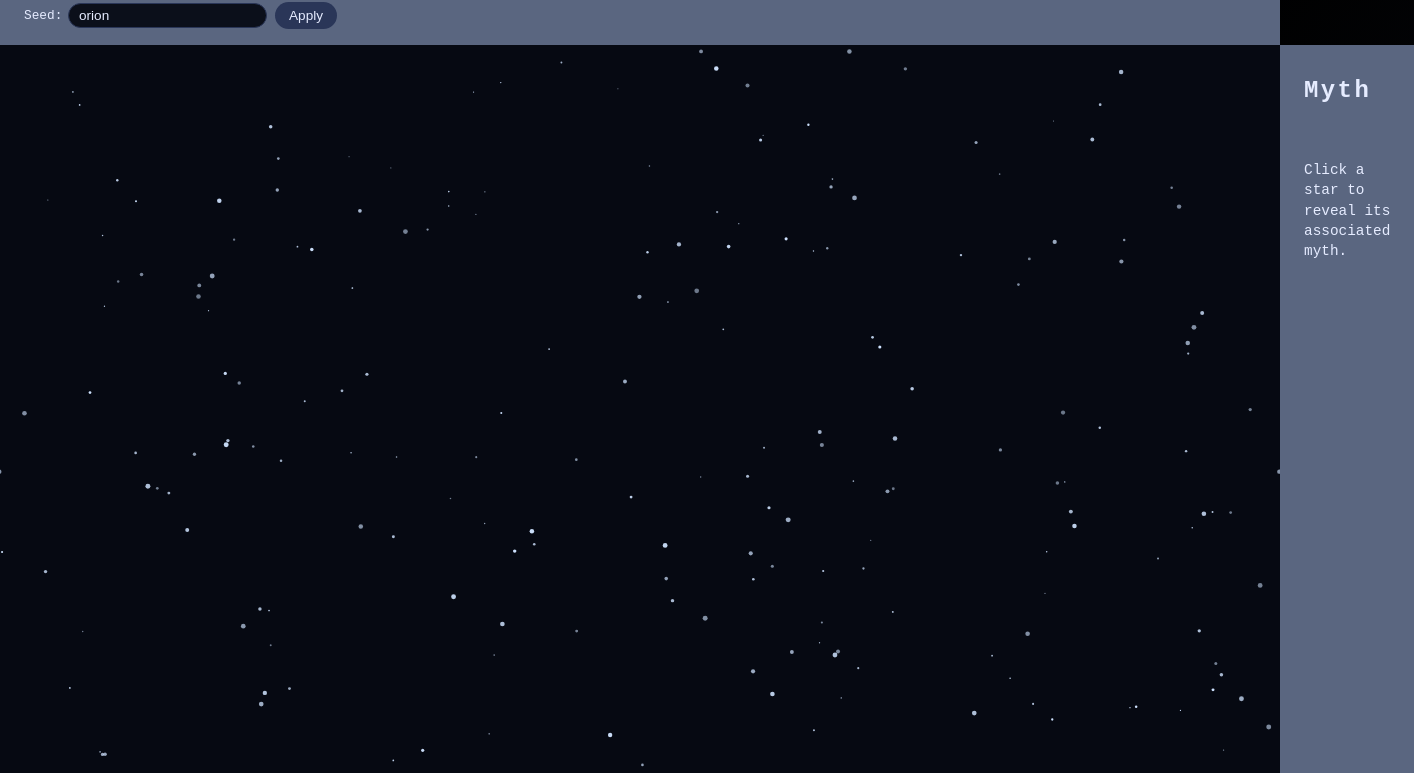
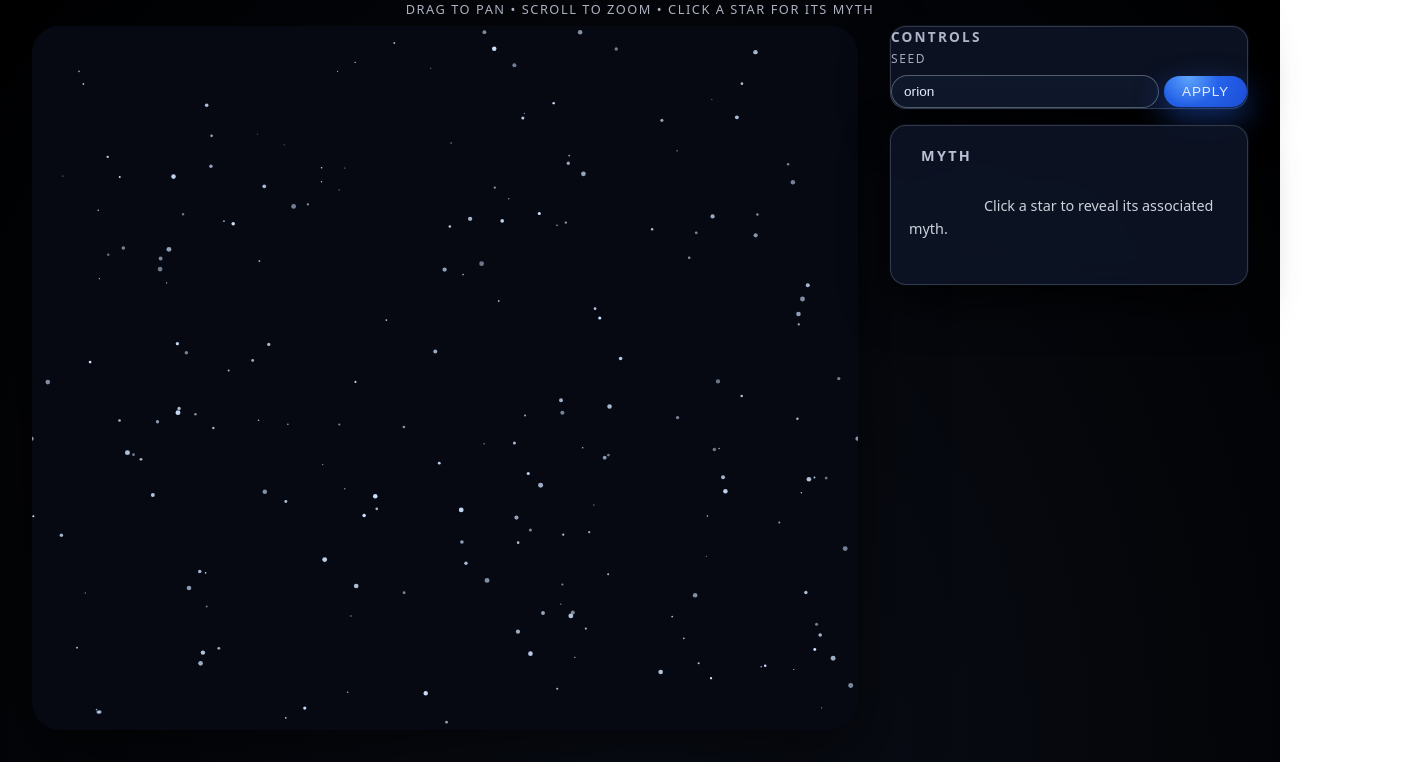
Before and after one commit to karenenderle/constellation-generator, a website: page public/index.html in a window 1280 px wide. Shown: the part 78-851 px from the top of the page, 1414 px wide, since content can reach past the window. Drawn offline with Linux system fonts and the light colour scheme.

Commit message:
First attempt at glassmorph CSS re-styling

```diff
--- a/public/index.html
+++ b/public/index.html
@@ -6,57 +6,50 @@
     <title>Constellation Generator</title>
     <link rel="stylesheet" href="styles.css" />
 </head>
-<body>
-    <header>
-        <div class="header-left">
+<body class="app">
+    <header class="site-header">
+        <div class="site-heading">
             <h1>Constellation Generator</h1>
             <p class="subtitle">
                 Drag to pan  •  Scroll to zoom  •  Click a star for its myth
             </p>
-
-            <div class="controls">
-                <label>
-                    Seed:
-                    <input id="seedInput" type="text" value="orion" />
-                </label>
-                <button id="applySeed">Apply</button>
-            </div>
-        </div>
-
-        <div class="menu-icon">
-            <div></div>
-            <div></div>
-            <div></div>
         </div>
     </header>
 
-    <main class="layout">
-        <canvas id="sky"></canvas>
-
-        <section class="myth-panel">
-            <h2>Myth</h2>
-            <p id="mythText">
-                Click a star to reveal its associated myth.
-            </p>
+    <main class="app-layout">
+         <!-- Canvas Section -->
+        <section class="canvas-wrapper">
+            <canvas id="sky"></canvas>
         </section>
 
-        <!-- <p class="hint">
-            Type a seed name (e.g., "Orion," "Vega," etc.) and click "Apply."
-        </p>
-        <p class="hint">
-            Drag to pan  •  Scroll to zoom  •  Click a star for its associated legend
-        </p>
-    </header>
+        <!-- Side Panel -->
+        <aside class="side-panel">
+            <section class="control-card glass">
+                <h2 class="panel-title">Controls</h2>
 
-    <main>
-        <canvas id="sky" width="1200" height="700"></canvas>
+                <div class="seed-group">
+                    <label for="seedInput" class="seed-label">Seed</label>
+                    <div class="seed-input-row">
+                        <input
+                            type="text"
+                            id="seedInput"
+                            value="orion"
+                            autocomplete="off"
+                        />
+                        <button id="applySeed">Apply</button>
+                    </div>
+                </div>
+            </section>
 
-        <aside id="panel">
-            <hs>Myth</hs>
-            <div id="myth">Click a star to reveal its legend.</div>
-        </aside> -->
+            <section class="myth-panel glass">
+                <h2>Myth</h2>
+                <p id="mythText">
+                    Click a star to reveal its associated myth.
+                </p>
+            </section>
+        </aside>
+    </main>
 
-    </main>
     <script src="main.js"></script>
 </body>
 </html>
--- a/public/styles.css
+++ b/public/styles.css
@@ -3,134 +3,208 @@ body {
   margin: 0;
   background: radial-gradient(ellipse at bottom, #0b0f1a 0%, #000000 100%);
   color: #e6ecff;
-  font-family: "Courier New", monospace;
+  font-family: system-ui, -apple-system, BlinkMacSystemFont, "SF Pro Text", "Segoe UI", sans-serif;
 }
 
 /* Header Styles */
 header {
-  background: #5a6680;
-  padding: 16px 24px;
+  background: transparent;
+  padding: 24px 32px 8px;
   display: flex;
-  justify-content: space-between;
-  align-items: flex-start;
+  justify-content: center;
+  align-items: center;
+  position: relative;
+  z-index: 2;
 }
 
-.header-left {
-  display: flex;
-  flex-direction: column;
-  gap: 4px;
+.site-heading {
+  text-align: center;
 }
 
-header h1 {
+.site-heading h1 {
   margin: 0;
-  font-size: 1.9rem;
-  letter-spacing: 0.1em;
+  font-size: 2.1rem;
+  letter-spacing: 0.18em;
+  text-transform: uppercase;
 }
 
 .subtitle {
-  font-size: 0.75rem;
-  margin: 0;
-  opacity: 0.9;
+  font-size: 0.8rem;
+  margin: 8px 0 0;
+  opacity: 0.75;
+  letter-spacing: 0.12em;
+  text-transform: uppercase;
+}
+
+/* Main Layout */
+.app-layout {
+  display: flex;
+  gap: 32px;
+  padding: 0 32px 32px;
+  height: calc(100vh - 96px);
+}
+
+.canvas-wrapper {
+  flex: 3;
+  border-radius: 28px;
+  overflow: hidden;
+  position: relative;
+  box-shadow: 0 32px 80px rgba(0, 0, 0, 0.65);
+}
+
+canvas#sky {
+  width: 100%;
+  height: 100%;
+  display: block;
+  background: radial-gradient(circle at 20% 0%, #111827 0%, #020617 60%, #000 100%);
+}
+
+/* Myth Panel */
+.side-panel {
+  flex: 1.3;
+  max-width: 360px;
+  display: flex;
+  flex-direction: column;
+  gap: 16px;
+}
+
+/* Glass Card Styles */
+.glass {
+  background: rgba(15, 23, 42, 0.78);
+  border: 1px solid rgba(148, 163, 184, 0.28);
+  backdrop-filter: blur(18px);
+  box-shadow:
+    0 18px 45px rgba(0, 0, 0, 0.75),
+    0 0 0 1px rgba(15, 23, 42, 0.65);
+  border-radius: 16px;
+  -webkit-backdrop-filter: blur(18px);
 }
 
 /* Controls Styles */
-.controls {
-  margin-top: 8px;
+.controls-card {
+  padding: 20px 18px 18px;
   display: flex;
-  flex-wrap: wrap;
-  gap: 0.5rem;
-  font-size: 0.8rem;
+  flex-direction: column;
+  gap: 16px;
 }
 
-.controls label {
+.panel-title {
+  margin: 0 0 4px;
+  font-size: 0.85rem;
+  letter-spacing: 0.16em;
+  text-transform: uppercase;
+  opacity: 0.75;
+}
+
+.seed-group {
   display: flex;
+  flex-direction: column;
+  gap: 8px;
+}
+
+.seed-label {
+  font-size: 0.75rem;
+  letter-spacing: 0.13em;
+  text-transform: uppercase;
+  opacity: 0.7;
+}
+
+.seed-input-row {
+  display: flex;
+  gap: 8px;
   align-items: center;
   gap: 0.35rem;
 }
 
 /* Input and Button Styles */
-input {
-  background: #0b0f1a;
-  border: 1px solid #2a3658;
+.seed-input-row input[type="text"],
+input[type="text"] {
+  flex: 1;
+  background: #0f172a;
+  border: 1px solid #93a3b880;
   color: #e6ecff;
-  padding: 4px 10px;
+  padding: 8px 12px;
   font-size: 0.85rem;
   border-radius: 999px;
+  outline: none;
+  transition: border-color 0.18s ease, box-shadow 0.18s ease, background-color 0.18s ease;
+}
+
+.seed-input-row input[type="text"]:focus,
+input[type="text"]:focus {
+  border-color: #64748b;
+  box-shadow: 0 0 0 1px #60a5fa80;
+  background-color: #0f172af2;
 }
 
 button {
-  background: #2a3658;
+  background: radial-gradient(circle at 30% 0%, #60a5fa 0%, #2563eb 45%, #1d4ed8 100%);
   border: none;
   color: #e6ecff;
-  padding: 6px 14px;
+  padding: 8px 18px;
   font-size: 0.85rem;
   border-radius: 999px;
   cursor: pointer;
+  font-weight: 500;
+  letter-spacing: 0.06em;
+  text-transform: uppercase;
+  transition: transform 0.15s ease, box-shadow 0.15s ease, filter 0.15s ease;
+  box-shadow: 0 12px 30px #2563eb80;
 }
 
 button:hover {
-  background: #3b4a70;
-  transform: scale(1.05);
+  transform: translateY(-1px) scale(1.03);
+  filter: brightness(1.05);
 }
 
-/* Hamburger Icon */
-.menu-icon {
-  width: 28px;
-  height: 22px;
-  display: flex;
-  flex-direction: column;
-  justify-content: space-between;
-  margin-top: 4px;
-}
-
-.menu-icon div {
-  background: white;
-  height: 3px;
-  border-radius: 3px;
-}
-
-/* Main Content Styles */
-.layout {
-  display: flex;
-  height: calc(100vh - 72px);
-}
-
-/* Canvas Styles */
-canvas#sky {
-  flex: 2;
-  background: #071533;
-  width: 100%;
-  height: 100%;
-  display: block;
+button:active {
+  transform: translateY(0) scale(0.99);
+  box-shadow: 0 8px 20px #2563eb66;
 }
 
 /* Myth Panel Styles */
 .myth-panel {
-  flex: 1;
-  background: #5a6680;
-  padding: 32px 24px;
+  padding: 20px 18px 22px;
   color: #e6ecff;
   text-align: left;
 }
 
 .myth-panel h2 {
-  margin: 0 0 1rem 0;
-  font-size: 1.5rem;
-  letter-spacing: 0.1em;
+  margin: 0 0 0rem 0.75rem;
+  font-size: 0.9rem;
+  letter-spacing: 0.16em;
+  text-transform: uppercase;
+  opacity: 0.8;
 }
 
 #mythText strong {
-  font-weight: bold;
+  font-weight: 600;
 }
 
 .myth-panel p {
   margin: 0;
-  margin-top: 0.75rem;
-  line-height: 1.4;
+  margin-top: 0.5rem;
+  line-height: 1.55;
   font-size: 0.9rem;
   max-width: 320px;
+  color: #e2e8f0e6;
 }
 
 #mythText {
   white-space: pre-wrap;
 }
+
+@media (max-width: 600px) {
+  .app-layout {
+    padding: 0 16px 24px;
+    gap: 20px;
+  }
+
+  .site-header {
+    padding: 20px 16px 8px;
+  }
+
+  .canvas-wrapper {
+    border-radius: 22px;
+  }
+}
```
